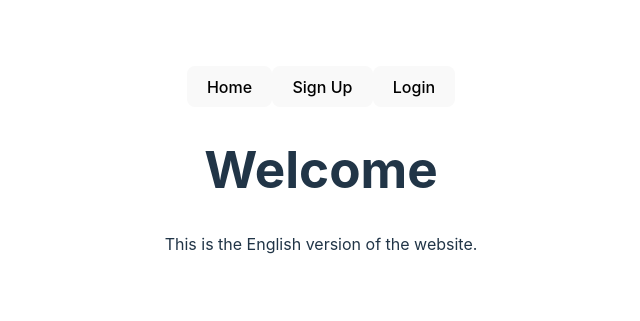
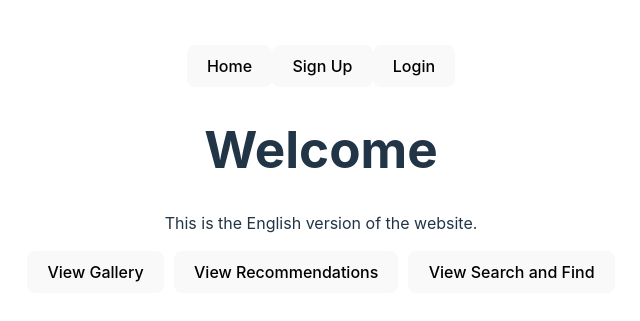
Before and after one commit to AmelieBrix/tudou-frontend, a React (Vite) app: page / in a window 1280 px wide. Shown: the part 231-552 px from the top of the page, without its empty margins (319-959 px from the left). Built offline with nearby package versions, Linux system fonts and the light colour scheme; no server answers.

Commit message:
redirect to author through comment function

```diff
--- a/src/components/PostDetail.jsx
+++ b/src/components/PostDetail.jsx
@@ -43,7 +43,7 @@ const PostDetails = ({ post, handleLike, handleCommentSubmit, comment, setCommen
             <p>{comment.content}</p>
             <p>
               By: {comment.user ? (
-                <Link to={`/profile/${comment.user.username}`}>{comment.user.username}</Link>
+                <Link to={`/profile/${comment.user._id}`}>{comment.user.username}</Link>
               ) : (
                 'Unknown'
               )}
--- a/src/locales/de.json
+++ b/src/locales/de.json
@@ -1,4 +1,7 @@
 {
     "welcome": "Willkommen",
-    "description": "Dies ist die deutsche Version der Webseite."
+    "description": "Dies ist die deutsche Version der Webseite.",
+    "viewGallery": "Erkunde die Galerie",
+    "viewRecommendations":"Erkunde die Empfehlungen",
+    "viewSearchAndFind": "Erkunde Suchen und Finden"
   }
--- a/src/locales/en.json
+++ b/src/locales/en.json
@@ -1,4 +1,7 @@
 {
     "welcome": "Welcome",
-    "description": "This is the English version of the website."
+    "description": "This is the English version of the website.",
+    "viewGallery": "View Gallery" ,
+    "viewRecommendations":"View Recommendations",
+    "viewSearchAndFind":"View Search and Find"
   }
--- a/src/pages/HomePage.jsx
+++ b/src/pages/HomePage.jsx
@@ -1,4 +1,5 @@
 import { useTranslation } from "react-i18next";
+import { Link } from "react-router-dom";
 
 const HomePage = () => {
   const { t } = useTranslation();
@@ -6,6 +7,23 @@ const HomePage = () => {
     <div>
       <h1>{t('welcome')}</h1>  {/* Translated text for 'welcome' */}
       <p>{t('description')}</p>  {/* Translated text for 'description' */}
+ {/* Category buttons */}
+ <div style={{ display: 'flex', gap: '10px' }}>
+        {/* Button for Gallery */}
+        <Link to="/gallery">
+          <button>{t('viewGallery')}</button>  {/* Translated 'View Gallery' */}
+        </Link>
+
+        {/* Button for Recommendations */}
+        <Link to="/recommendations">
+          <button>{t('viewRecommendations')}</button>  {/* Translated 'View Recommendations' */}
+        </Link>
+
+        {/* Button for Search and Find */}
+        <Link to="/searchandfind">
+          <button>{t('viewSearchAndFind')}</button>  {/* Translated 'View Search & Find' */}
+        </Link>
+      </div>
     </div>
   );
 };
--- a/src/pages/PostDetailsPage.jsx
+++ b/src/pages/PostDetailsPage.jsx
@@ -35,7 +35,7 @@ const PostDetailPage = () => {
     })
     .then(() => {
 
-      navigate(`/profile/${post.author.username}`);
+      navigate(`/profile/${post.author._id}`);
     })
     .catch(err => {
       setError('Error deleting the post');
```
Also changed, not shown: src/components/ChatPage.js (added).
